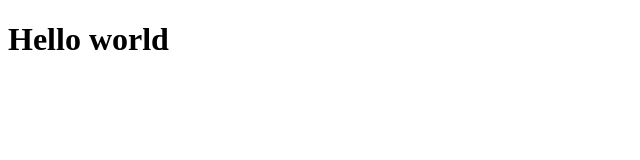
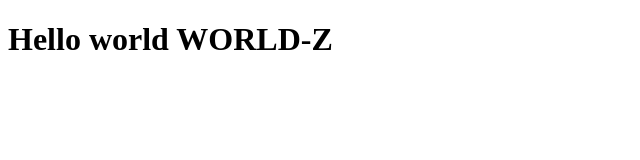
Before and after one commit to Kris87M/nauka-gita-2, a plain HTML site: page index.html in a window 1280 px wide. Shown: the whole page, without its empty margins (0-640 px from the left). Drawn offline with Linux system fonts and the light colour scheme.

Commit message:
Update index.html

```diff
--- a/index.html
+++ b/index.html
@@ -6,6 +6,6 @@
     <title>Nauka-gita-2</title>
   </head>
   <body>
-    <h1>Hello world</h1>
+    <h1>Hello world WORLD-Z</h1>
   </body>
 </html>
```
